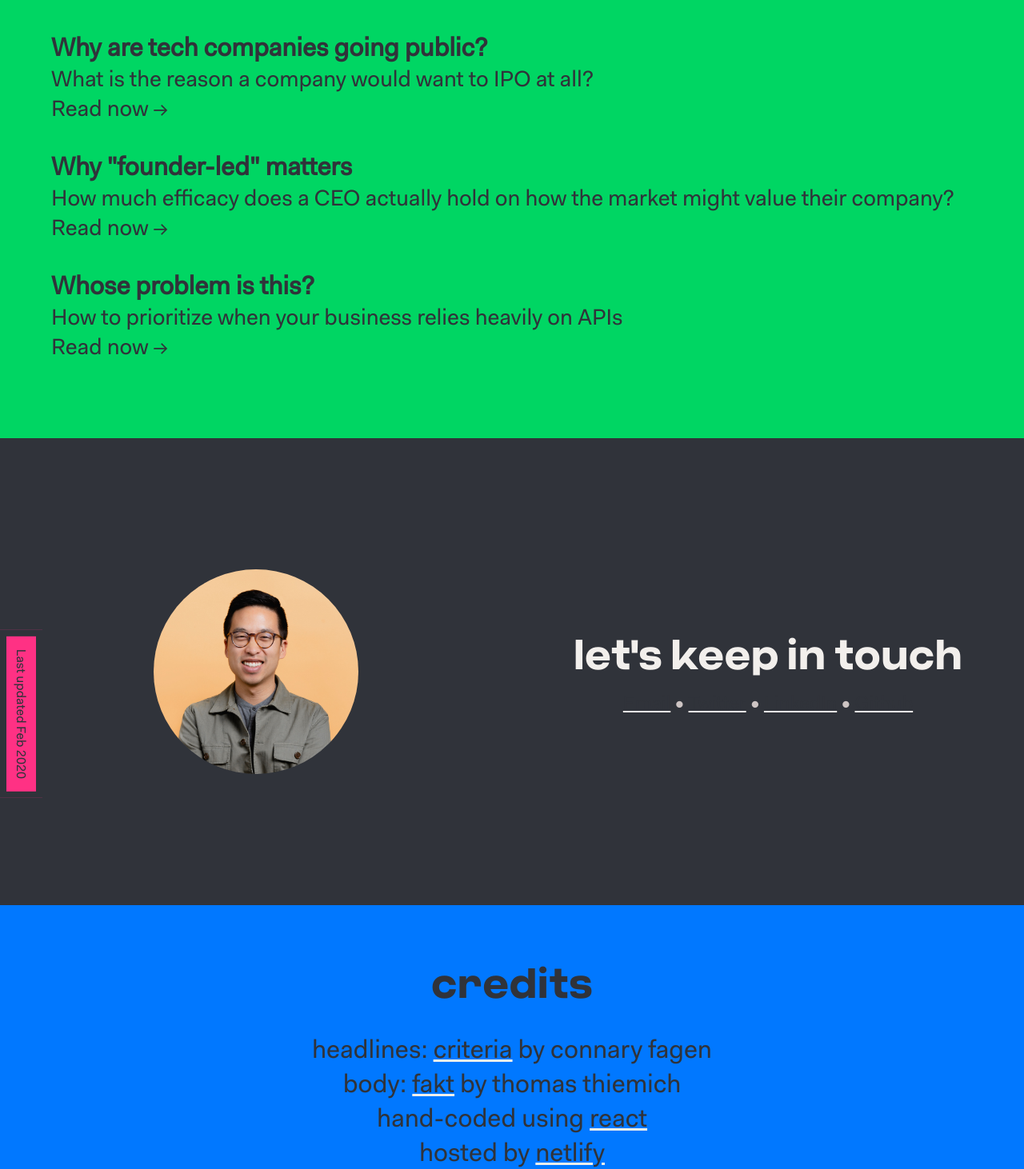
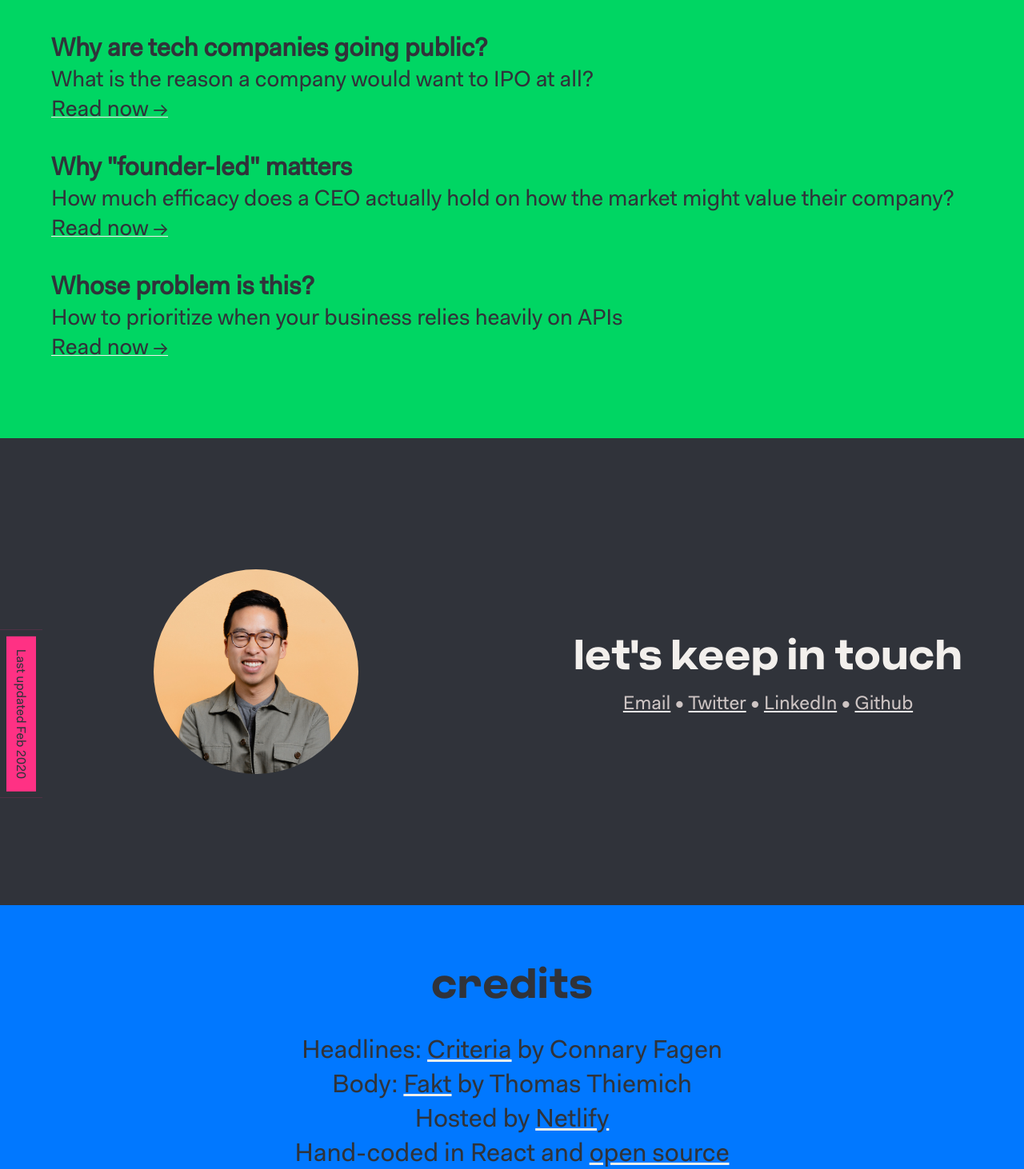
Before and after one commit to mkwng/michael.wang, a React (Vite) app: page / in a window 1280 px wide. Shown: the part 3650-5112 px from the top of the page at 80% size. Built offline with nearby package versions, Linux system fonts and the light colour scheme.

Commit message:
fixing styles

```diff
--- a/index.html
+++ b/index.html
@@ -1,6 +1,16 @@
 <html>
   <head>
     <title>Personal Site of Michael Wang</title>
+    <meta name="description" content="Trying to figure out who Michael is? Maybe this website will help. Maybe it won't.">
+    <meta name="viewport" content="width=device-width, initial-scale=1.0, maximum-scale=1.0, user-scalable=no" />
+
+    <meta property="og:title" content="Personal Site of Michael Wang">
+    <meta property="og:description" content="Trying to figure out who Michael is? Maybe this website will help. Maybe it won't.">
+    <meta property="og:image" content="static/thumbnail.png">
+    <meta property="og:url" content="https://michael.wang">
+    <meta name="twitter:creator" content="@mkwng">
+    <meta name=”twitter:card” content=”summary_large_image” />
+
     <link rel="apple-touch-icon" sizes="57x57" href="static/favicon/apple-icon-57x57.png">
     <link rel="apple-touch-icon" sizes="60x60" href="static/favicon/apple-icon-60x60.png">
     <link rel="apple-touch-icon" sizes="72x72" href="static/favicon/apple-icon-72x72.png">
--- a/src/App.js
+++ b/src/App.js
@@ -69,7 +69,7 @@ export default () => (
       If you’re here, you’re trying to figure out what Michael’s deal
       is. Let’s make it easy: • Designing and developing digital products
       since 2009 • Based out of Oakland • Currently Head of Design
-      at <a href="https://northstarmoney.com">Northstar</a>.
+      at <AltA href="https://northstarmoney.com">Northstar</AltA>.
     </TextPrimaryParagraph></ContentBlock>
     <ContentBlock isCompact={true} style={{background: Colors.orange}}>
       <TextSubtitle>Well, is his work any good?</TextSubtitle>
@@ -100,22 +100,35 @@ export default () => (
     <ContentBlock style={{background: Colors.blue, textAlign: 'center'}}>
       <h2 style={{marginBottom: '32px'}}><TextHeadline>Credits</TextHeadline></h2>
       <p><TextPrimaryParagraph>
-        headlines: <a href="#">criteria</a> by connary fagen <br />
-        body: <a href="#">fakt</a> by thomas thiemich <br />
-        hand-coded using <a href="#">react</a> <br />
-        hosted by <a href="#">netlify</a>
+        Headlines: <a href="https://connary.com/criteria.html">Criteria</a> by Connary Fagen <br />
+        Body: <a href="https://www.typeby.com/fonts/fakt">Fakt</a> by Thomas Thiemich <br />
+        Hosted by <a href="https://netlify.com">Netlify</a> <br />
+        Hand-coded in React and <a href="https://github.com/mkwng/michael.wang">open source</a>
       </TextPrimaryParagraph></p>
     </ContentBlock>
 
   </>
 );
 
+const AltA = styled.a`
+  &:hover {
+    text-decoration-color: ${Colors.blue};
+  }
+`
+
 const Article = (props) => {
   return (
     <a style={{display: 'block', textDecoration: 'none', marginBottom: '32px',}} href={props.link}>
       <h3><TextPrimaryParagraph>{props.title}</TextPrimaryParagraph></h3>
       <p><TextSecondaryParagraph>{props.description}</TextSecondaryParagraph></p>
-      <p><TextSecondaryParagraph>Read now →</TextSecondaryParagraph></p>
+      <FakeLink><TextSecondaryParagraph>Read now →</TextSecondaryParagraph></FakeLink>
     </a>
   )
 }
+const FakeLink = styled.p`
+  text-decoration: underline;
+  text-decoration-color: ${Colors.light};
+  &:hover {
+    text-decoration-color: ${Colors.yellow};
+  }
+`
--- a/src/components/footer.js
+++ b/src/components/footer.js
@@ -42,6 +42,9 @@ const FooterContainer = styled.div`
   align-items: center;
   div {
     flex-grow: 1;
+  }
+  a {
+    color: ${Colors.beige};
   }
   @media only screen and (max-width: ${Breakpoints.mobile}) {
     flex-direction: column;
--- a/src/main.css
+++ b/src/main.css
@@ -37,3 +37,6 @@ a {
   color: #30333A;
   text-decoration-color: #F2EFEC;
 }
+a:hover {
+  text-decoration-color: #E4BA6E;
+}
```
Also changed, not shown: static/thumbnail.png (added).
